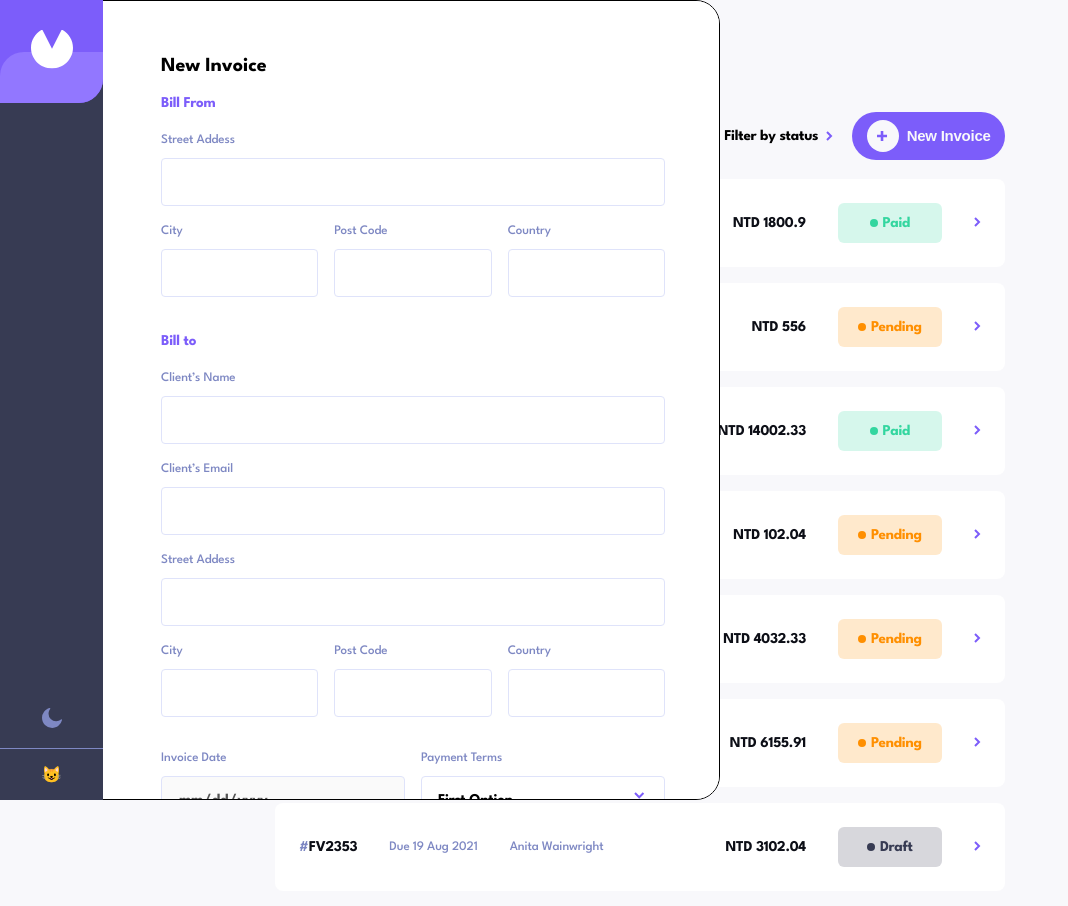
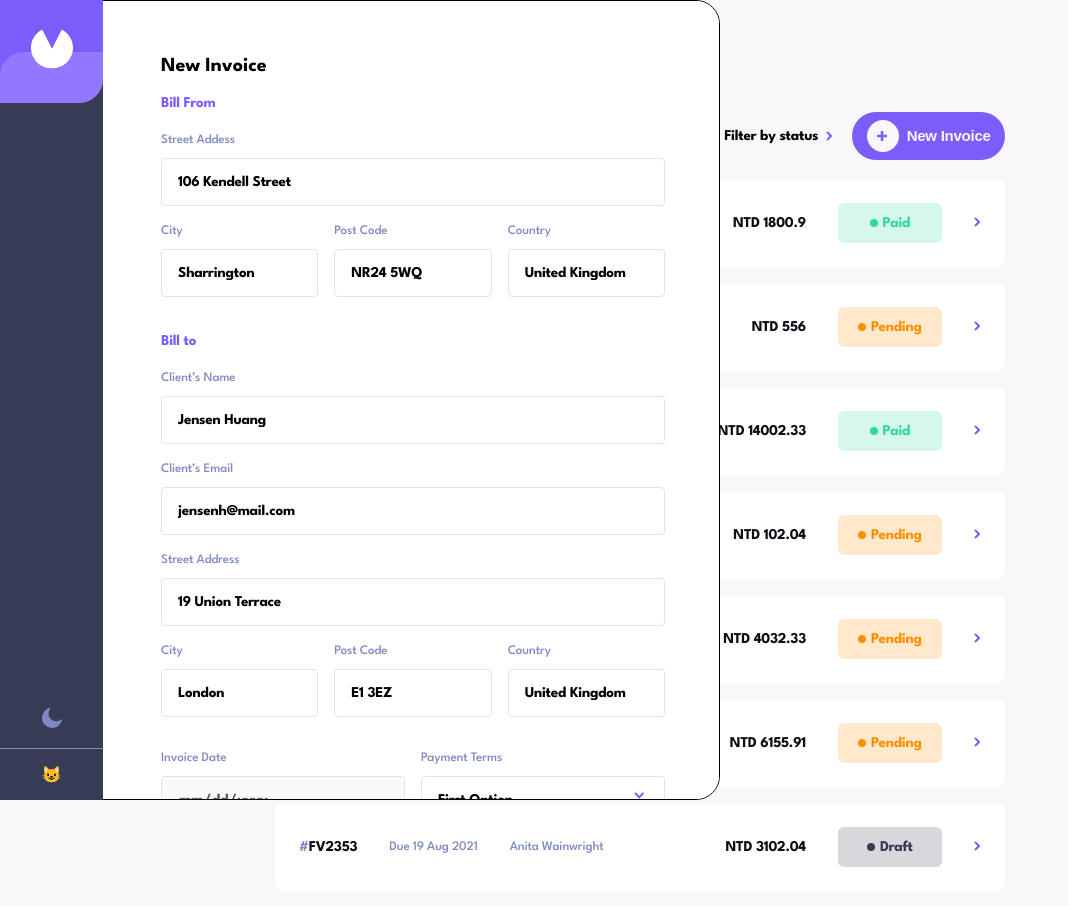
Before and after one commit to billybenntt/portfolio-project-6-invoice_app, a React (Vite) app: page / in a window 1280 px wide. Both pictures are taken after a click on the element "New Invoice". Shown: the top 906 px of the page, without its empty margins (0-1068 px from the left). Built offline with nearby package versions, Linux system fonts and the light colour scheme.

Commit message:
worked local state for edit form

```diff
--- a/src/components/InvoiceForm.tsx
+++ b/src/components/InvoiceForm.tsx
@@ -6,7 +6,7 @@ import FormRowSelect from "./subcomponents/FormRowSelect.tsx";
 import FormListItem from "./subcomponents/FormListItem.tsx";
 import {useAppSelector, useAppDispatch} from '../store/hooks.ts';
 import {closeForm} from "../features/Invoice/invoiceSlice.tsx";
-import {useState} from "react";
+import React, {useState} from "react";
 
 function InvoiceForm() {
 
@@ -25,9 +25,32 @@ function InvoiceForm() {
     }
 
     // UPDATE / CREATE INVOICE
-    const handleChange = (e: any) => {
-        console.log(e.target.name)
-        console.log(invoice)
+    const handleChange = (e: React.ChangeEvent<HTMLInputElement>) => {
+        const inputName: string[] = (e.target.name).split(".")
+        const inputValue = e.target.value
+
+        setInvoice({
+            ...invoice,
+            [inputName[0]]: inputValue
+        })
+
+
+    }
+
+
+    // UPDATE NESTED OBJECT
+    const handleChangeAddress = (e: React.ChangeEvent<HTMLInputElement>) => {
+
+        const inputName: string[] = (e.target.name).split(".")
+        const inputValue = e.target.value
+
+        setInvoice({
+            ...invoice,
+            [inputName[0]]: {
+                [inputName[1]]: inputValue
+            }
+        })
+
     }
 
 
@@ -50,26 +73,67 @@ function InvoiceForm() {
                 {/*BILL FROM*/}
                 <div className="invoice-form__from">
                     <FormRow label="Street Addess"
-                        name="address"
-                        handleChange={handleChange}
+                        name="clientAddress.street"
+                        handleChange={handleChangeAddress}
+                        value={invoice.clientAddress.street}
                     />
                     <div className="invoice-group">
-                        <FormRow label="City" />
-                        <FormRow label="Post Code"/>
-                        <FormRow label="Country"/>
+                        <FormRow label="City"
+                            name="clientAddress.city"
+                            handleChange={handleChangeAddress}
+                            value={invoice.clientAddress.city}
+                        />
+                        <FormRow label="Post Code"
+                            name="clientAddress.postCode"
+                            handleChange={handleChangeAddress}
+                            value={invoice.clientAddress.postCode}
+                        />
+                        <FormRow label="Country"
+                            name="clientAddress.country"
+                            handleChange={handleChangeAddress}
+                            value={invoice.clientAddress.country}
+                        />
                     </div>
                 </div>
 
                 {/*BILL TO*/}
                 <h3>Bill to</h3>
                 <div className="invoice-form__to">
-                    <FormRow label="Client’s Name"/>
-                    <FormRow label="Client’s Email"/>
-                    <FormRow label="Street Addess"/>
+                    <FormRow label="Client’s Name"
+                        name="clientName"
+                        handleChange={handleChange}
+                        value={invoice.clientName}
+                    />
+                    <FormRow label="Client’s Email"
+                        name="clientEmail"
+                        handleChange={handleChange}
+                        value={invoice.clientEmail}
+                    />
+
+
+                    <FormRow label="Street Address"
+                        name="senderAddress.street"
+                        handleChange={handleChangeAddress}
+                        value={invoice.senderAddress.street}
+                    />
+
                     <div className="invoice-group">
-                        <FormRow label="City"/>
-                        <FormRow label="Post Code"/>
-                        <FormRow label="Country"/>
+                        <FormRow label="City"
+                            name="senderAddress.city"
+                            handleChange={handleChangeAddress}
+                            value={invoice.senderAddress.city}
+                        />
+
+                        <FormRow label="Post Code"
+                            name="senderAddress.postCode"
+                            handleChange={handleChangeAddress}
+                            value={invoice.senderAddress.postCode}
+                        />
+                        <FormRow label="Country"
+                            name="senderAddress.country"
+                            handleChange={handleChangeAddress}
+                            value={invoice.senderAddress.country}
+                        />
                     </div>
                 </div>
 
@@ -80,7 +144,11 @@ function InvoiceForm() {
                         <FormRowSelect label="Payment Terms"/>
                     </div>
                     <div>
-                        <FormRow label="Project Description"/>
+                        <FormRow label="Project Description"
+                            name="description"
+                            handleChange={handleChange}
+                            value={invoice.description}
+                        />
                     </div>
                 </div>
 
@@ -114,7 +182,7 @@ function InvoiceForm() {
                         <button className="btn btn-accent-1" onClick={handleFormClose}>
                             <span className="text-lg">Discard</span>
                         </button>
-                        <button className="btn btn-accent-2" >
+                        <button className="btn btn-accent-2">
                             <span className="text-lg">Save as Draft</span>
                         </button>
                         <button className="btn btn-primary-2">
--- a/src/components/subcomponents/FormRow.tsx
+++ b/src/components/subcomponents/FormRow.tsx
@@ -2,18 +2,20 @@ type formRow = {
     label: string
     name: string
     handleChange: any
+    value: string
 }
 
 
 function FormRow(props: formRow) {
 
-    const {label, handleChange, name} = props
+    const {label, handleChange, name, value} = props
 
 
     return (
         <div className="form__row">
             <label htmlFor={name} className="form__label">{label}</label>
-            <input type="text" className="form__input" onChange={handleChange} name={name} id={name}/>
+            <input type="text" className="form__input"  value={value}
+                onChange={handleChange} name={name} id={name}/>
         </div>
 
     )
--- a/src/types/global.d.ts
+++ b/src/types/global.d.ts
@@ -16,7 +16,7 @@ export interface Invoice {
 export interface Address {
     street: string
     city: string
-    postCode?: string
+    postCode: string
     country: string
 }
 
```
